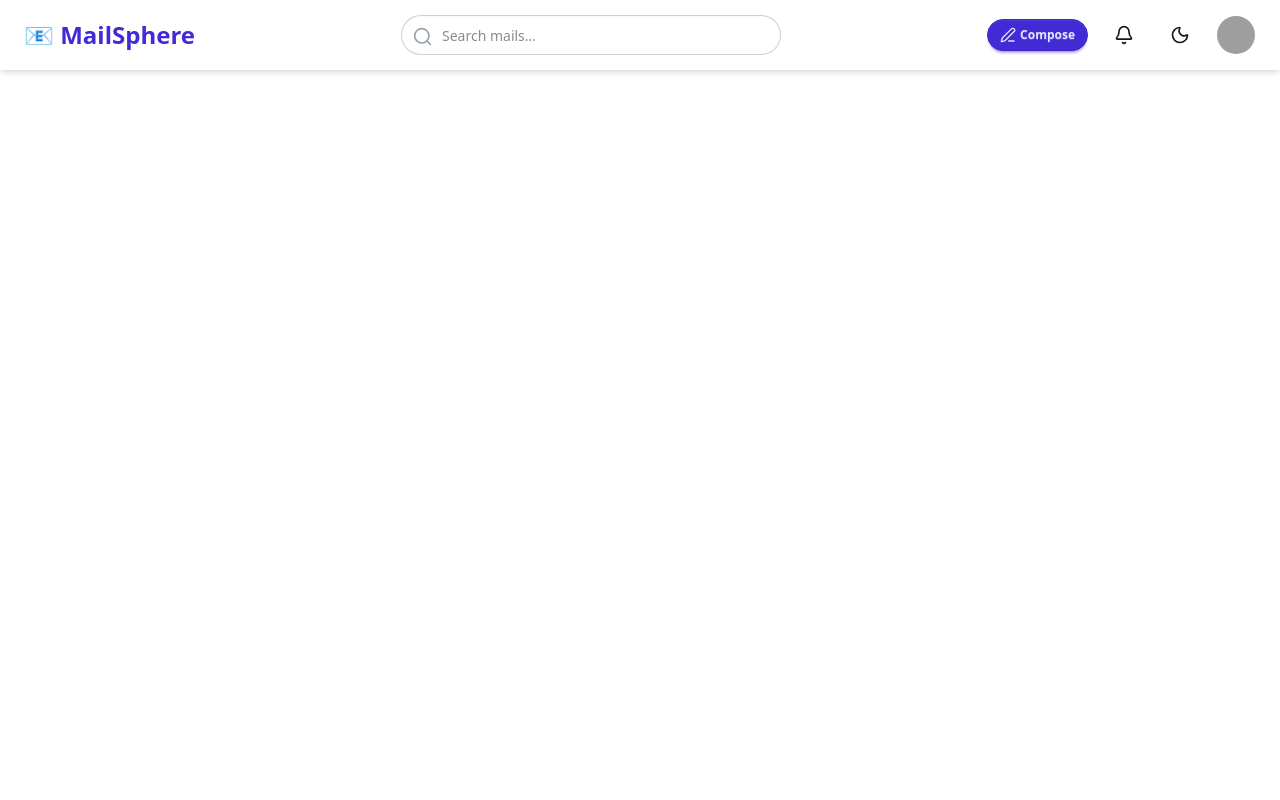
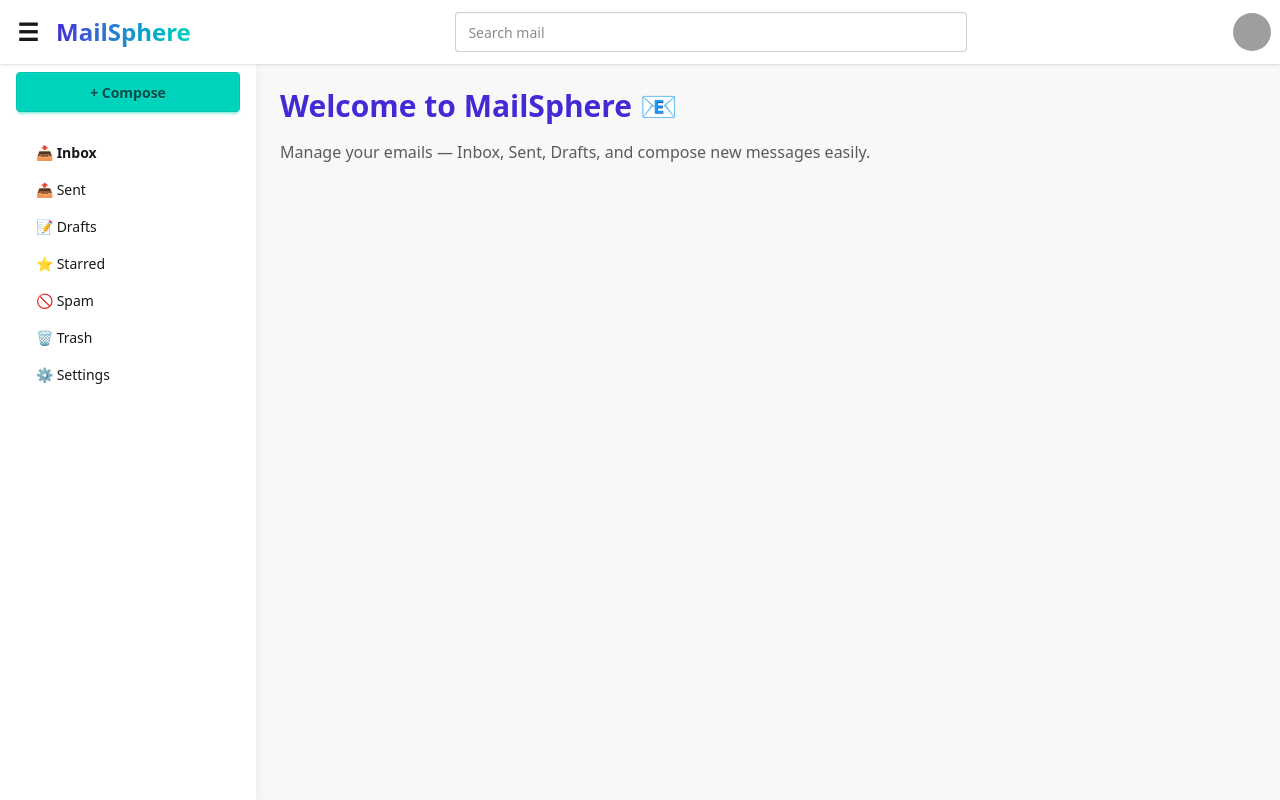
Before and after one commit to saurabh-r1/MailSphere, a React app in the folder Frontend/: page / in a window 1280 px wide. Built offline with nearby package versions, Linux system fonts and the light colour scheme; grey boxes are pictures that could not be loaded; the HTML template or start-up script is replaced by a standard one.

Commit message:
UI for mail sphere

```diff
--- a/Frontend/src/App.jsx
+++ b/Frontend/src/App.jsx
@@ -1,10 +1,71 @@
-import React from 'react'
-import Navbar from "./Component/Navbar";
+import { useState, useEffect } from "react";
+import Navbar from "./components/Navbar";
+import Sidebar from "./components/Sidebar";
 
 function App() {
+  const [isSidebarOpen, setIsSidebarOpen] = useState(true);
+
+  const toggleSidebar = () => setIsSidebarOpen((prev) => !prev);
+
+  // Automatically close sidebar on mobile screen
+  useEffect(() => {
+    const handleResize = () => {
+      if (window.innerWidth < 1024) {
+        setIsSidebarOpen(false);
+      } else {
+        setIsSidebarOpen(true);
+      }
+    };
+    handleResize();
+    window.addEventListener("resize", handleResize);
+    return () => window.removeEventListener("resize", handleResize);
+  }, []);
+
+  const handleCompose = () => alert("📧 Compose Mail (coming soon!)");
+
+  const handleSearch = (query) => console.log("Searching for:", query);
+
   return (
-    <Navbar></Navbar>
-  )
+    <div className="min-h-screen flex flex-col bg-base-200">
+      {/* Navbar */}
+      <Navbar
+        onMenuClick={toggleSidebar}
+        onSearch={handleSearch}
+        isSidebarOpen={isSidebarOpen}
+      />
+
+      <div className="flex flex-1 relative transition-all duration-300">
+        {/* Sidebar */}
+        <Sidebar
+          isOpen={isSidebarOpen}
+          toggleSidebar={toggleSidebar}
+          onComposeClick={handleCompose}
+        />
+
+        {/* Main Content */}
+        <main
+          className={`flex-1 p-4 md:p-6 overflow-y-auto transition-all duration-300 ${
+            isSidebarOpen ? "lg:ml-64" : "lg:ml-0"
+          }`}
+        >
+          <h1 className="text-3xl font-bold mb-4 text-primary">
+            Welcome to MailSphere 📧
+          </h1>
+          <p className="text-base-content/70">
+            Manage your emails — Inbox, Sent, Drafts, and compose new messages easily.
+          </p>
+        </main>
+      </div>
+
+      {/* Floating Compose Button for mobile */}
+      <button
+        onClick={handleCompose}
+        className="btn btn-accent rounded-full w-14 h-14 fixed bottom-6 right-6 shadow-lg flex items-center justify-center text-white text-3xl lg:hidden"
+      >
+        +
+      </button>
+    </div>
+  );
 }
 
-export default App
+export default App;
--- a/Frontend/src/Component/Navbar.jsx
+++ /dev/null
@@ -1,93 +0,0 @@
-import React, { useState } from "react";
-import { Sun, Moon, Bell, PenLine } from "lucide-react";
-
-function Navbar() {
-  const [isDark, setIsDark] = useState(false);
-
-  // Toggle light/dark mode by adding or removing "dark" class on <html>
-  const toggleTheme = () => {
-    setIsDark(!isDark);
-    document.documentElement.classList.toggle("dark", !isDark);
-  };
-
-  return (
-    <div className="navbar bg-base-100 shadow-md px-6 h-[70px] flex justify-between items-center">
-      {/* LEFT — App Logo */}
-      <div className="flex items-center gap-2">
-        <div className="text-2xl font-bold text-primary cursor-pointer">
-          📧 MailSphere
-        </div>
-      </div>
-
-      {/* MIDDLE — Search Bar */}
-      <div className="flex-1 flex justify-center px-4">
-        <div className="relative w-1/2 max-w-xl">
-          <input
-            type="text"
-            placeholder="Search mails..."
-            className="input input-bordered w-full pl-10 rounded-full"
-          />
-          <svg
-            xmlns="http://www.w3.org/2000/svg"
-            className="absolute left-3 top-3 h-5 w-5 text-gray-400"
-            fill="none"
-            viewBox="0 0 24 24"
-            stroke="currentColor"
-          >
-            <path
-              strokeLinecap="round"
-              strokeLinejoin="round"
-              strokeWidth={2}
-              d="M21 21l-4.35-4.35m0 0A7.5 7.5 0 104.5 4.5a7.5 7.5 0 0012.15 12.15z"
-            />
-          </svg>
-        </div>
-      </div>
-
-      {/* RIGHT — Actions */}
-      <div className="flex items-center gap-4">
-        {/* Compose */}
-        <button className="btn btn-sm btn-primary rounded-full flex items-center gap-1">
-          <PenLine size={16} />
-          Compose
-        </button>
-
-        {/* Notifications */}
-        <button className="btn btn-ghost btn-circle">
-          <Bell size={20} />
-        </button>
-
-        {/* Theme Toggle */}
-        <button
-          className="btn btn-ghost btn-circle"
-          onClick={toggleTheme}
-          aria-label="Toggle Theme"
-        >
-          {isDark ? <Sun size={20} /> : <Moon size={20} />}
-        </button>
-
-        {/* User Profile */}
-        <div className="dropdown dropdown-end">
-          <div tabIndex={0} role="button" className="btn btn-ghost btn-circle avatar">
-            <div className="w-10 rounded-full">
-              <img
-                alt="User avatar"
-                src="https://img.daisyui.com/images/stock/photo-1534528741775-53994a69daeb.webp"
-              />
-            </div>
-          </div>
-          <ul
-            tabIndex={-1}
-            className="menu menu-sm dropdown-content bg-base-100 rounded-box mt-3 w-52 p-2 shadow"
-          >
-            <li><a>Profile</a></li>
-            <li><a>Settings</a></li>
-            <li><a>Logout</a></li>
-          </ul>
-        </div>
-      </div>
-    </div>
-  );
-}
-
-export default Navbar;
--- /dev/null
+++ b/Frontend/src/Components/Navbar.jsx
@@ -0,0 +1,56 @@
+function Navbar({ onMenuClick, onSearch, isSidebarOpen }) {
+  return (
+    <div className="navbar bg-base-100 shadow-sm sticky top-0 z-50">
+      <div className="flex items-center gap-2">
+        {/* Menu button */}
+        <button
+          onClick={onMenuClick}
+          className="btn btn-ghost btn-circle"
+        >
+          <span className="text-2xl">☰</span>
+        </button>
+
+        {/* MailSphere title (hide on small screens) */}
+        <span
+          className="text-xl sm:text-2xl font-extrabold bg-gradient-to-r from-primary to-accent bg-clip-text text-transparent select-none"
+>
+         MailSphere
+        </span>
+      </div>
+
+      {/* Search bar */}
+      <div className="flex-1 flex justify-center px-4">
+        <input
+          type="text"
+          placeholder="Search mail"
+          className="input input-bordered w-full max-w-xs sm:max-w-sm md:max-w-md lg:max-w-lg"
+          onChange={(e) => onSearch(e.target.value)}
+        />
+      </div>
+
+      {/* Avatar */}
+      <div className="flex-none">
+        <div className="dropdown dropdown-end">
+          <div tabIndex={0} role="button" className="btn btn-ghost btn-circle avatar">
+            <div className="w-10 rounded-full">
+              <img
+                alt="avatar"
+                src="https://api.dicebear.com/9.x/identicon/svg?seed=MailSphere"
+              />
+            </div>
+          </div>
+          <ul
+            tabIndex={0}
+            className="menu menu-sm dropdown-content mt-3 p-2 shadow bg-base-100 rounded-box w-52"
+          >
+            <li><a>Profile</a></li>
+            <li><a>Settings</a></li>
+            <li><a>Logout</a></li>
+          </ul>
+        </div>
+      </div>
+    </div>
+  );
+}
+
+export default Navbar;
--- /dev/null
+++ b/Frontend/src/Components/Sidebar.jsx
@@ -0,0 +1,45 @@
+function Sidebar({ isOpen, toggleSidebar, onComposeClick }) {
+  return (
+    <>
+      {/* Overlay (only mobile) */}
+      {isOpen && (
+        <div
+          className="fixed inset-0 bg-black bg-opacity-40 z-30 lg:hidden"
+          onClick={toggleSidebar}
+        ></div>
+      )}
+
+      {/* Sidebar */}
+      <aside
+        className={`fixed lg:fixed top-14 left-0 h-[calc(100vh-3.5rem)] bg-base-100 shadow-lg w-64 p-4 transition-transform duration-300 ease-in-out z-40
+          ${
+            isOpen
+              ? "translate-x-0"
+              : "-translate-x-full lg:-translate-x-64"
+          }
+        `}
+      >
+        {/* Compose Button (desktop only) */}
+        <button
+          onClick={onComposeClick}
+          className="btn btn-accent w-full mb-4 hidden lg:block"
+        >
+          + Compose
+        </button>
+
+        {/* Sidebar menu */}
+        <ul className="menu text-base-content space-y-1">
+          <li><a className="font-semibold">📥 Inbox</a></li>
+          <li><a>📤 Sent</a></li>
+          <li><a>📝 Drafts</a></li>
+          <li><a>⭐ Starred</a></li>
+          <li><a>🚫 Spam</a></li>
+          <li><a>🗑 Trash</a></li>
+          <li><a>⚙️ Settings</a></li>
+        </ul>
+      </aside>
+    </>
+  );
+}
+
+export default Sidebar;
```
